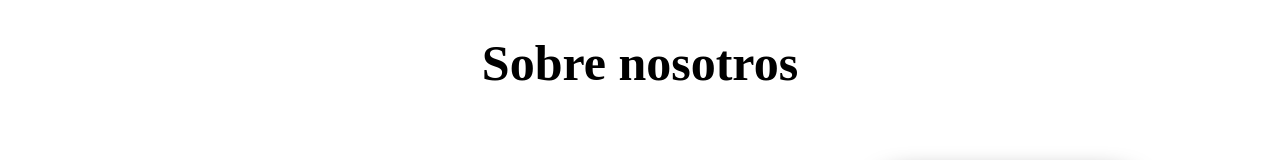
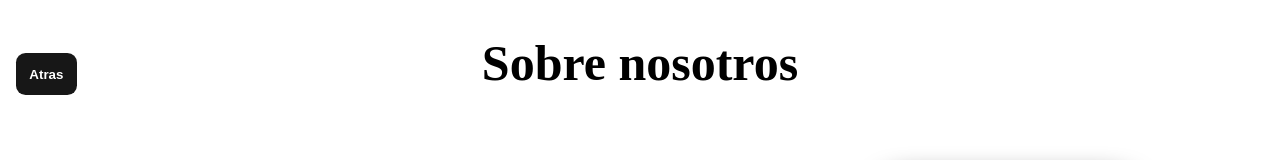
Before and after one commit to Gambuli8/CellXpress-Frontend, a React (Vite) app: page /aboutus in a window 1280 px wide. Shown: the top 160 px of the page. Built offline with nearby package versions, Linux system fonts and the light colour scheme.

Commit message:
deploy hecho

```diff
--- a/src/Views/About Us/AboutUs.jsx
+++ b/src/Views/About Us/AboutUs.jsx
@@ -1,8 +1,12 @@
+import { Link } from "react-router-dom";
 import style from "./aboutUs.module.css";
 
 export default function AboutUs() {
   return (
     <div>
+      <Link to='/home'>
+      <button className={style.btn_back}>Atras</button>
+      </Link>
       <h1 className={style.tituloAbout}>Sobre nosotros</h1>
       <section className={style.quienesSomos}>
         <div className={style.bloqueUno}>
--- a/src/Views/About Us/aboutUs.module.css
+++ b/src/Views/About Us/aboutUs.module.css
@@ -62,3 +62,29 @@
   margin-top: 20px;
   margin-bottom: 20px;
 }
+
+.btn_back{
+  font-family: Arial, Helvetica, sans-serif;
+  font-weight: bold;
+  color: white;
+  background-color: #171717;
+  padding: 1em;
+  margin-top: 4em;
+  margin-left: 1.2em;
+  border: none;
+  border-radius: .6rem;
+  cursor: pointer;
+  transition: all 0.3s ease-in-out;
+  position: absolute;
+  top: 0px;
+  left: 0;
+  overflow: hidden;
+  z-index: 1;
+  text-decoration: none;
+}
+
+.btn_back:hover{
+  transform: scale(1.1);
+  cursor: pointer;
+  transition: all 0.3s ease-in-out;
+}
```
